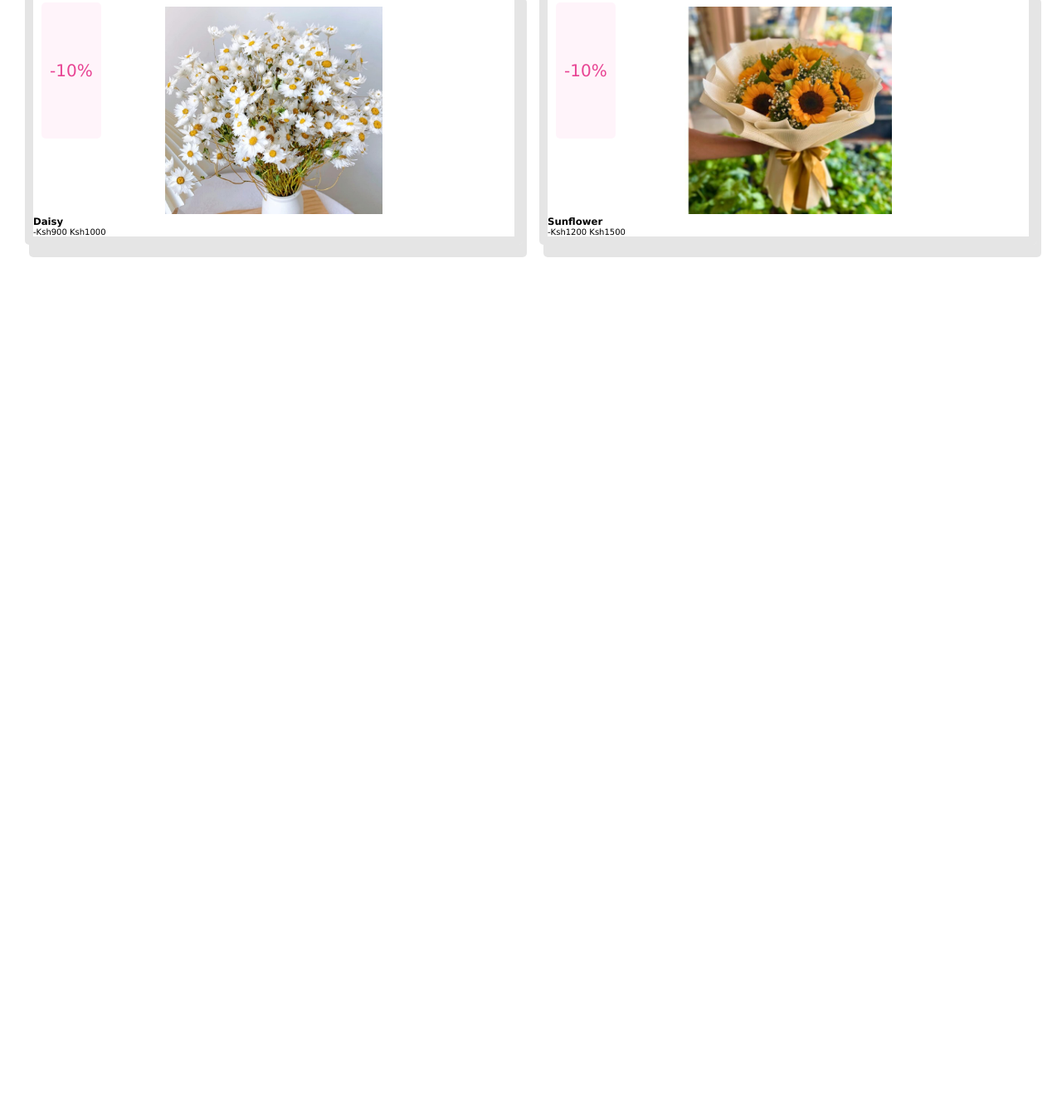
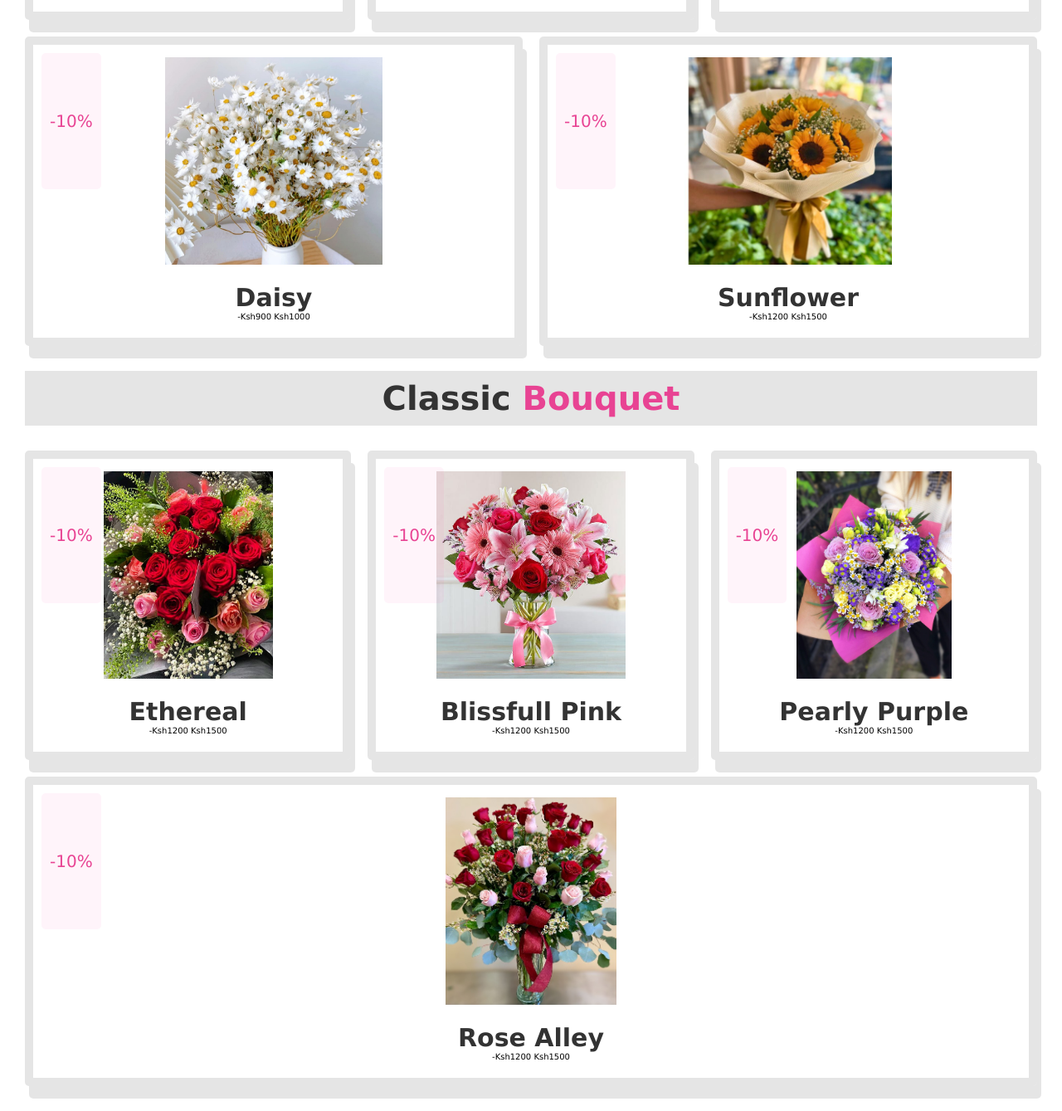
Before and after one commit to mwethya101/Finals, a plain HTML site: page products.html in a window 1280 px wide. Shown: the part 505-1844 px from the top of the page at 83% size. Before the commit the page ends 830 px from the top, so only its background shows below. Drawn offline with Linux system fonts and the light colour scheme.

Commit message:
final products file

```diff
--- a/css/styles.css
+++ b/css/styles.css
@@ -162,6 +162,15 @@ section{
     transform: scale(1.3);
     cursor: pointer;
 }
+.products .box-container .box .content{
+    padding:2rem;
+    text-align:center;
+}
+.products .box-container .box .content h3{
+    font-size: 3rem;
+    color:#333;
+}
+
 
 
 
--- a/products.html
+++ b/products.html
@@ -74,7 +74,55 @@
                 </div>
             </div>
         </div>
+
+        <h1 class="heading"> Classic <span>bouquet</span></h1>
+        <div class="box-container">
+            <div class="box">
+                <span class="discount">-10%</span>
+                <div class="image">
+                 <img src="images/106.jpg" alt="">
+                </div>
+                <div class="content">
+                    <h3>Ethereal</h3>
+                    <div class="price">-ksh1200 <span>ksh1500</span></div>
+                </div>
+            </div>
+
+            <div class="box">
+                <span class="discount">-10%</span>
+                <div class="image">
+                 <img src="images/107.jpg" alt="">
+                </div>
+                <div class="content">
+                    <h3>Blissfull pink</h3>
+                    <div class="price">-ksh1200 <span>ksh1500</span></div>
+                </div>
+            </div>
+
+            <div class="box">
+                <span class="discount">-10%</span>
+                <div class="image">
+                 <img src="images/108.jpg" alt="">
+                </div>
+                <div class="content">
+                    <h3>Pearly purple</h3>
+                    <div class="price">-ksh1200 <span>ksh1500</span></div>
+                </div>
+            </div>
+
+            <div class="box">
+                <span class="discount">-10%</span>
+                <div class="image">
+                 <img src="images/107.jpeg" alt="">
+                </div>
+                <div class="content">
+                    <h3>Rose alley</h3>
+                    <div class="price">-ksh1200 <span>ksh1500</span></div>
+                </div>
+            </div>
+        </div>
     </section>
+
 
     <script src="./js/products.js"></script>
 </body>
```
Also changed, not shown: images/106.jpg (added), images/107.jpeg (added), images/107.jpg (added), images/108.jpg (added).
